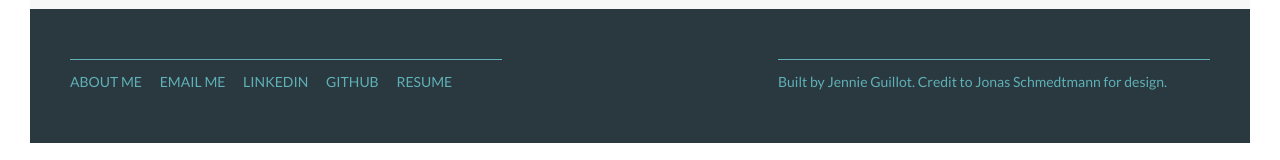
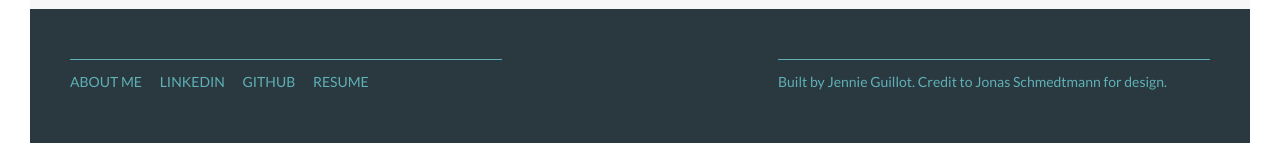
Before and after one commit to jguil429/jguil429.github.io, a website: page index.html in a window 1280 px wide. Shown: the part 3103-3263 px from the top of the page. Drawn offline with nearby package versions, Linux system fonts and the light colour scheme.

Commit message:
omit email from footer

```diff
--- a/index.html
+++ b/index.html
@@ -226,9 +226,9 @@
                                 <li class="footer__item">
                                     <a href="#section-about" class="footer__link">About Me</a>
                                 </li>
-                                <li class="footer__item">
-                                    <a href="mailto:jguil429@gmail.com" class="footer__link">Email Me</a>
-                                </li>
+<!--                                <li class="footer__item">-->
+<!--                                    <a href="mailto:jguil429@gmail.com" class="footer__link">Email Me</a>-->
+<!--                                </li>-->
                                 <li class="footer__item">
                                     <a href="https://www.linkedin.com/in/jennifer-guillot/" class="footer__link">LinkedIn</a>
                                 </li>
```
